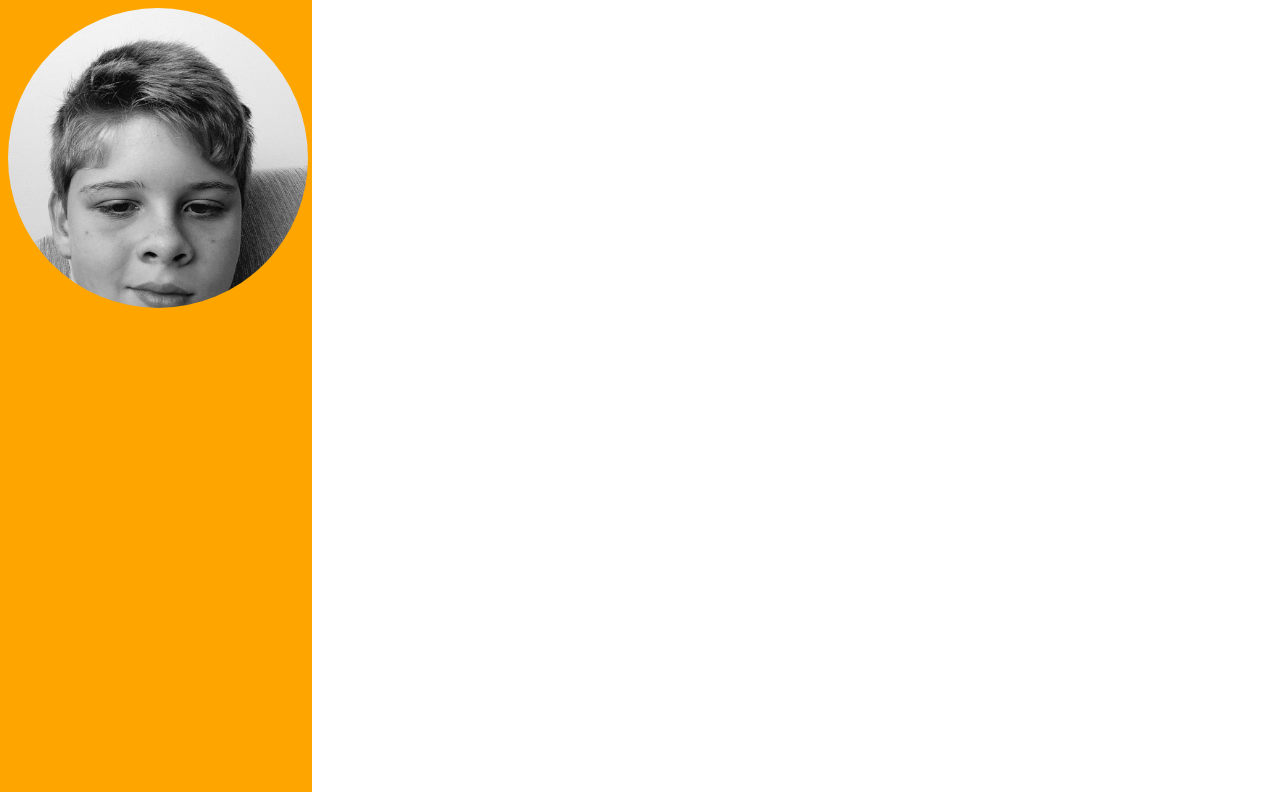
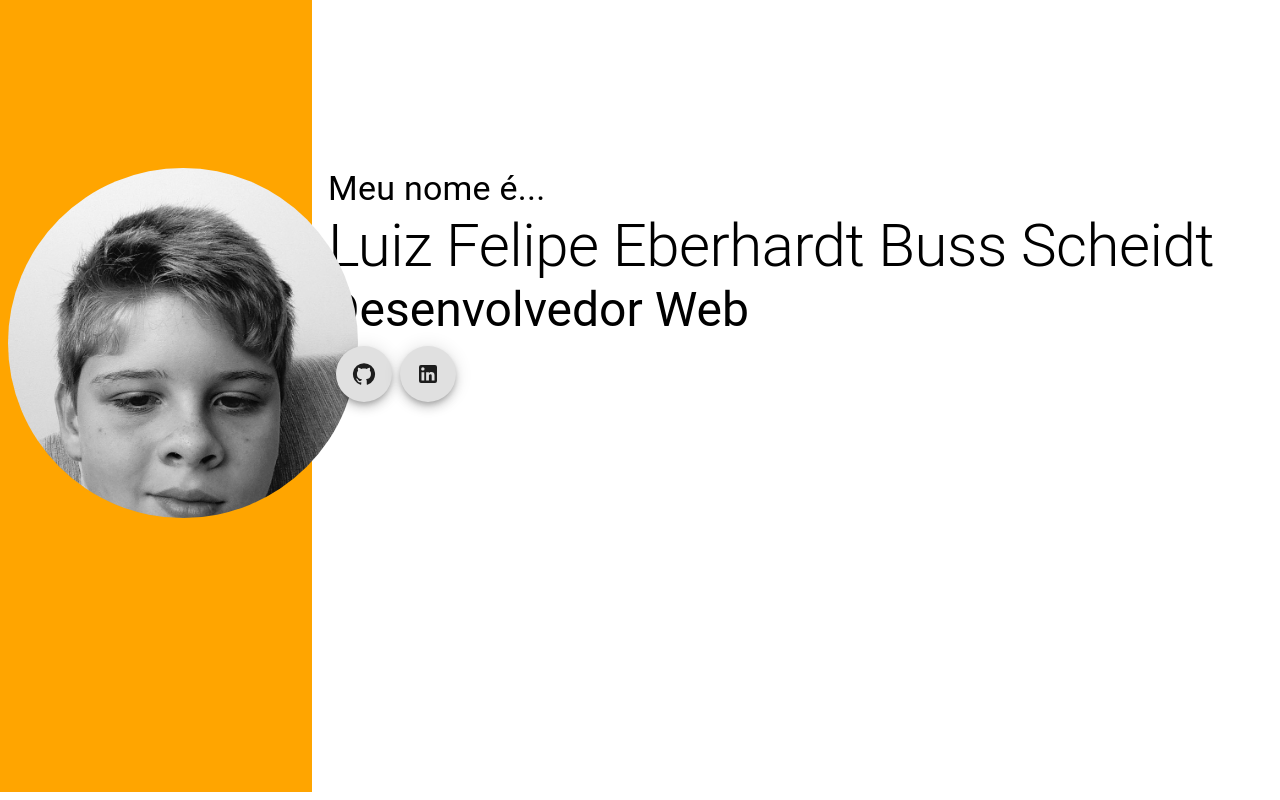
Before and after one commit to luizscheidt/portfolio, a React (Vite) app in the folder portfolio/: page / in a window 1280 px wide. Built offline with nearby package versions, Linux system fonts and the light colour scheme.

Commit message:
Primeiro esboço da seção inicial

```diff
--- a/portfolio/src/FirstSection.jsx
+++ b/portfolio/src/FirstSection.jsx
@@ -1,16 +1,20 @@
 import {Avatar, Grid} from "@mui/material"
 import "./FirstSection.css"
+import MainCard from "./MainCard"
 
 export default function FirstSection(){
     return (
         <Grid container spacing={2}>
            <Grid item xs={3} className="FirstSection">
-            <Avatar
+                <Avatar
                     alt="Profile Pic"
                     src="./IMG_7303.jpg"
-                    sx={{ width: 300, height: 300 }}
+                    sx={{ width: 350, height: 350, mt: 20 }}
                     className="Avatar"
                 />
+           </Grid>
+           <Grid item xs={9}>
+                <MainCard/>
            </Grid>
         </Grid>
     )
--- /dev/null
+++ b/portfolio/src/MainCard.css
@@ -0,0 +1,3 @@
+.LinkIcon {
+    margin: 1px;
+}
--- /dev/null
+++ b/portfolio/src/MainCard.jsx
@@ -0,0 +1,35 @@
+import { Box, Typography, Fab } from "@mui/material";
+import GitHubIcon from '@mui/icons-material/GitHub';
+import LinkedInIcon from '@mui/icons-material/LinkedIn';
+import "./MainCard.css"
+
+export default function MainCard(){
+    return (
+        <Box
+        marginTop={20}
+
+        >
+            <Typography variant="h4" component="h1">
+                Meu nome é...
+            </Typography>
+            <Typography variant="h2" component="h2">
+                Luiz Felipe Eberhardt Buss Scheidt
+            </Typography>
+            <Typography variant="h3" component="h3">
+                Desenvolvedor Web
+            </Typography>
+            <Fab color="dark" aria-label="add" sx={{m:1}}>
+                <GitHubIcon />
+            </Fab>
+            <Fab color="dark" aria-label="add">
+                <LinkedInIcon />
+            </Fab>
+        </Box>
+        )
+}
+
+// Javascript, Python, HTML, CSS
+// React/Node/Express/MongoDB/REST/ejs
+// GIT
+// Frameowrks como Bootstrap
+// Banco de dados SQL
```
